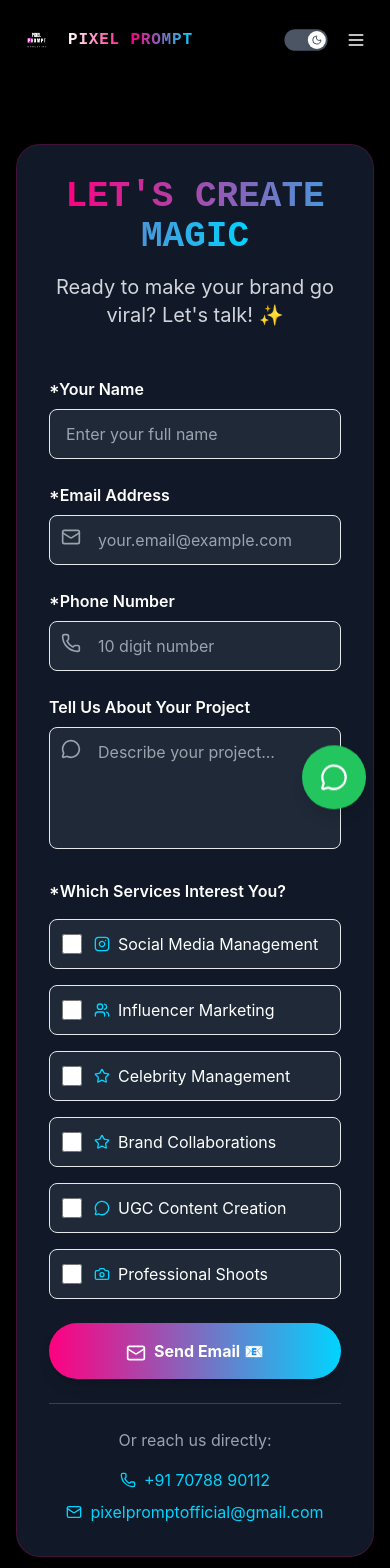
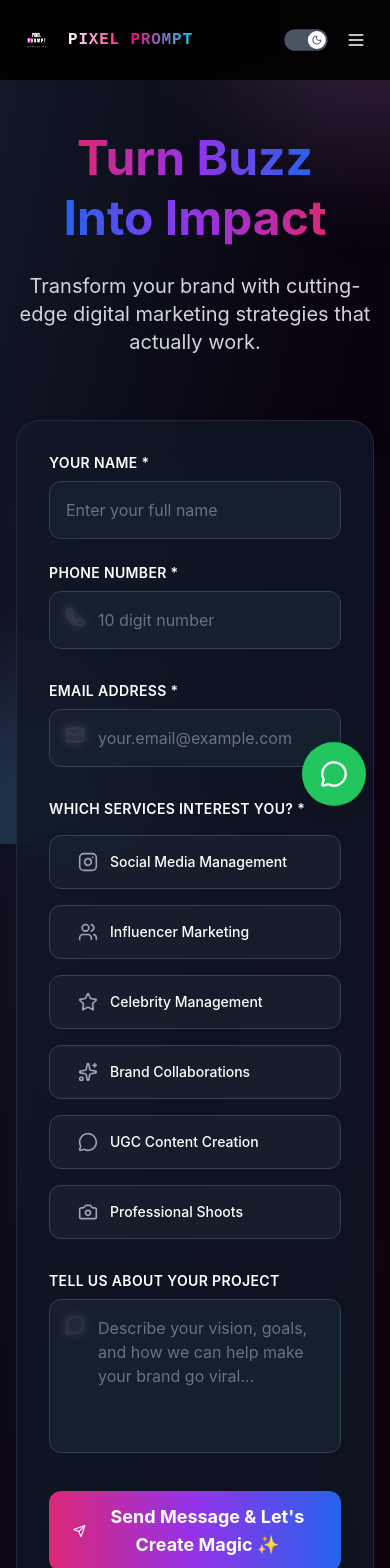
Before and after one commit to zaidrizvi/pixel-prompt, a React (Vite) app: page /contact in a window 390 px wide. Shown: the top 1568 px of the page. Built offline with nearby package versions, Linux system fonts and the light colour scheme.

Commit message:
changwsass

```diff
--- a/src/components/VideoSection.jsx
+++ b/src/components/VideoSection.jsx
@@ -1,63 +1,63 @@
-import React, { useRef, useState, useEffect } from "react";
-import { motion, useScroll, useTransform } from "framer-motion";
-import demoVideo from "../assets/ref.mp4";
+// import React, { useRef, useState, useEffect } from "react";
+// import { motion, useScroll, useTransform } from "framer-motion";
+// import demoVideo from "../assets/ref.mp4";
 
-const VideoShowcase = () => {
-  const containerRef = useRef(null);
-  const [isMobile, setIsMobile] = useState(false);
+// const VideoShowcase = () => {
+//   const containerRef = useRef(null);
+//   const [isMobile, setIsMobile] = useState(false);
 
-  useEffect(() => {
-    const checkMobile = () => setIsMobile(window.innerWidth < 640);
-    checkMobile();
-    window.addEventListener("resize", checkMobile);
-    return () => window.removeEventListener("resize", checkMobile);
-  }, []);
+//   useEffect(() => {
+//     const checkMobile = () => setIsMobile(window.innerWidth < 640);
+//     checkMobile();
+//     window.addEventListener("resize", checkMobile);
+//     return () => window.removeEventListener("resize", checkMobile);
+//   }, []);
 
-  const { scrollYProgress } = useScroll({
-    target: containerRef,
-    offset: ["start end", "end start"],
-  });
+//   const { scrollYProgress } = useScroll({
+//     target: containerRef,
+//     offset: ["start end", "end start"],
+//   });
 
-  const width = useTransform(
-    scrollYProgress,
-    [0, 0.5],
-    isMobile ? ["100vw", "100vw"] : ["80vw", "100vw"]
-  );
+//   const width = useTransform(
+//     scrollYProgress,
+//     [0, 0.5],
+//     isMobile ? ["100vw", "100vw"] : ["80vw", "100vw"]
+//   );
 
-  // Animate height slightly on desktop to remove gaps
-  const height = useTransform(
-    scrollYProgress,
-    [0, 0.5, 1],
-    isMobile
-      ? ["550px", "550px", "550px"] // your original mobile height
-      : ["700px", "700px", "700px"] // grows in middle for desktop
-  );
+//   // Animate height slightly on desktop to remove gaps
+//   const height = useTransform(
+//     scrollYProgress,
+//     [0, 0.5, 1],
+//     isMobile
+//       ? ["550px", "550px", "550px"] // your original mobile height
+//       : ["700px", "700px", "700px"] // grows in middle for desktop
+//   );
 
-  return (
-    <section
-      ref={containerRef}
-      className=" bg-light-card dark:bg-black flex justify-center py-6 " // responsive padding
-    >
-      <motion.div
-        style={{
-          width,
-          height,
-        }}
-        className="overflow-hidden shadow-lg"
-      >
-        <video
-          className="w-full h-full object-cover"
-          muted
-          loop
-          playsInline
-          autoPlay
-        >
-          <source src={demoVideo} type="video/mp4" />
-          Your browser does not support the video tag.
-        </video>
-      </motion.div>
-    </section>
-  );
-};
+//   return (
+//     <section
+//       ref={containerRef}
+//       className=" bg-light-card dark:bg-black flex justify-center py-6 " // responsive padding
+//     >
+//       <motion.div
+//         style={{
+//           width,
+//           height,
+//         }}
+//         className="overflow-hidden shadow-lg"
+//       >
+//         <video
+//           className="w-full h-full object-cover"
+//           muted
+//           loop
+//           playsInline
+//           autoPlay
+//         >
+//           <source src={demoVideo} type="video/mp4" />
+//           Your browser does not support the video tag.
+//         </video>
+//       </motion.div>
+//     </section>
+//   );
+// };
 
-export default VideoShowcase;
+// export default VideoShowcase;
--- a/src/components/contact/ContactForm.jsx
+++ b/src/components/contact/ContactForm.jsx
@@ -1,5 +1,5 @@
 import React, { useState } from 'react';
-import { Send, MessageCircle, Mail, Phone, Instagram, Users, Star, Camera } from 'lucide-react';
+import { Send, MessageCircle, Mail, Phone, Instagram, Users, Star, Camera, Sparkles, Heart } from 'lucide-react';
 
 const ContactForm = () => {
   const [formData, setFormData] = useState({
@@ -82,144 +82,201 @@
   };
 
   return (
-    <div className="min-h-screen bg-white dark:bg-black py-20 transition-colors duration-300">
-      <div className="max-w-4xl mx-auto px-4 sm:px-6 lg:px-8">
-        <div className="bg-white dark:bg-gray-900 rounded-3xl p-8 border border-gray-200 dark:border-neon-pink/20 shadow-2xl transition-colors duration-300">
+    <div className="min-h-screen bg-gradient-to-br from-slate-50 via-blue-50 to-purple-50 dark:from-gray-900 dark:via-purple-900/10 dark:to-pink-900/10 py-16 transition-all duration-500">
+      {/* Background decoration */}
+      <div className="fixed inset-0 overflow-hidden pointer-events-none">
+        <div className="absolute -top-40 -right-40 w-80 h-80 bg-gradient-to-br from-pink-300/20 to-purple-400/20 rounded-full blur-3xl animate-pulse"></div>
+        <div className="absolute -bottom-40 -left-40 w-80 h-80 bg-gradient-to-br from-blue-300/20 to-cyan-400/20 rounded-full blur-3xl animate-pulse delay-1000"></div>
+      </div>
 
-          <div className="text-center mb-12">
-            <h2 className="text-4xl md:text-5xl font-cyber font-bold mb-4">
-              <span className="bg-gradient-to-r from-neon-pink to-electric-blue bg-clip-text text-transparent">
-                LET'S CREATE MAGIC
+      <div className="max-w-4xl mx-auto px-4 sm:px-6 lg:px-8 relative z-10">
+        {/* Header Section */}
+        <div className="text-center mb-16">
+
+
+          <h2 className="text-5xl md:text-6xl font-bold mb-6 leading-tight">
+            <span className="bg-gradient-to-r from-pink-600 via-purple-600 to-blue-600 bg-clip-text text-transparent">
+              Turn Buzz
+            </span>
+            <br />
+            <span className="bg-gradient-to-r from-blue-600 via-purple-600 to-pink-600 bg-clip-text text-transparent">
+              Into Impact
             </span>
           </h2>
-            <p className="text-xl text-gray-600 dark:text-gray-300">
-              Ready to make your brand go viral? Let's talk! ✨
+
+          <p className="text-xl text-gray-600 dark:text-gray-300 max-w-2xl mx-auto">
+            Transform your brand with cutting-edge digital marketing strategies that actually work.
           </p>
         </div>
 
-          <form onSubmit={handleSubmit} className="space-y-6">
+        {/* Main Form Container */}
+        <div className="bg-white/80 dark:bg-gray-900/80 backdrop-blur-xl rounded-3xl p-8 md:p-12 border border-white/50 dark:border-gray-700/50 shadow-2xl shadow-purple-500/10 transition-all duration-300">
 
+          <form onSubmit={handleSubmit} className="space-y-8">
+
+            {/* Personal Info Section */}
+            <div className="grid grid-cols-1 md:grid-cols-2 gap-6">
               {/* Name */}
-            <div>
-              <label className="block text-gray-800 dark:text-white font-semibold mb-2">*Your Name</label>
+              <div className="space-y-2">
+                <label className="block text-gray-800 dark:text-white font-semibold text-sm uppercase tracking-wide">
+                  Your Name *
+                </label>
                 <input
                   type="text"
                   value={formData.name}
                   onChange={(e) => setFormData({ ...formData, name: e.target.value })}
                   placeholder="Enter your full name"
-                className="w-full px-4 py-3 bg-gray-50 dark:bg-gray-800 border rounded-lg outline-none text-gray-900 dark:text-white"
+                  className="w-full px-4 py-4 bg-gray-50/50 dark:bg-gray-800/50 backdrop-blur-sm border border-gray-200 dark:border-gray-700 rounded-xl outline-none text-gray-900 dark:text-white placeholder-gray-500 focus:border-pink-500 focus:ring-2 focus:ring-pink-500/20 transition-all duration-300"
                   required
                 />
-              {errors.name && <p className="text-red-500 text-sm mt-1">{errors.name}</p>}
+                {errors.name && <p className="text-red-500 text-sm flex items-center gap-1"><Heart size={14}/>{errors.name}</p>}
+              </div>
+
+              {/* Phone */}
+              <div className="space-y-2">
+                <label className="block text-gray-800 dark:text-white font-semibold text-sm uppercase tracking-wide">
+                  Phone Number *
+                </label>
+                <div className="relative">
+                  <Phone className="absolute left-4 top-4 text-gray-400" size={20} />
+                  <input
+                    type="tel"
+                    value={formData.phone}
+                    onChange={(e) => setFormData({ ...formData, phone: e.target.value })}
+                    placeholder="10 digit number"
+                    className="w-full px-4 py-4 pl-12 bg-gray-50/50 dark:bg-gray-800/50 backdrop-blur-sm border border-gray-200 dark:border-gray-700 rounded-xl outline-none text-gray-900 dark:text-white placeholder-gray-500 focus:border-pink-500 focus:ring-2 focus:ring-pink-500/20 transition-all duration-300"
+                    required
+                  />
+                </div>
+                {errors.phone && <p className="text-red-500 text-sm flex items-center gap-1"><Heart size={14}/>{errors.phone}</p>}
+              </div>
             </div>
 
             {/* Email */}
-            <div>
-              <label className="block text-gray-800 dark:text-white font-semibold mb-2">*Email Address</label>
+            <div className="space-y-2">
+              <label className="block text-gray-800 dark:text-white font-semibold text-sm uppercase tracking-wide">
+                Email Address *
+              </label>
               <div className="relative">
-                <Mail className="absolute left-3 top-3 text-gray-400" size={20} />
+                <Mail className="absolute left-4 top-4 text-gray-400" size={20} />
                 <input
                   type="email"
                   value={formData.email}
                   onChange={(e) => setFormData({ ...formData, email: e.target.value })}
                   placeholder="your.email@example.com"
-                  className="w-full px-4 py-3 pl-12 bg-gray-50 dark:bg-gray-800 border rounded-lg outline-none text-gray-900 dark:text-white"
+                  className="w-full px-4 py-4 pl-12 bg-gray-50/50 dark:bg-gray-800/50 backdrop-blur-sm border border-gray-200 dark:border-gray-700 rounded-xl outline-none text-gray-900 dark:text-white placeholder-gray-500 focus:border-pink-500 focus:ring-2 focus:ring-pink-500/20 transition-all duration-300"
                   required
                 />
               </div>
-              {errors.email && <p className="text-red-500 text-sm mt-1">{errors.email}</p>}
+              {errors.email && <p className="text-red-500 text-sm flex items-center gap-1"><Heart size={14}/>{errors.email}</p>}
             </div>
 
-            {/* Phone */}
-            <div>
-              <label className="block text-gray-800 dark:text-white font-semibold mb-2">*Phone Number</label>
-              <div className="relative">
-                <Phone className="absolute left-3 top-3 text-gray-400" size={20} />
-                <input
-                  type="tel"
-                  value={formData.phone}
-                  onChange={(e) => setFormData({ ...formData, phone: e.target.value })}
-                  placeholder="10 digit number"
-                  className="w-full px-4 py-3 pl-12 bg-gray-50 dark:bg-gray-800 border rounded-lg outline-none text-gray-900 dark:text-white"
-                  required
-                />
-              </div>
-              {errors.phone && <p className="text-red-500 text-sm mt-1">{errors.phone}</p>}
-            </div>
-
-            {/* Message */}
-            <div>
-              <label className="block text-gray-800 dark:text-white font-semibold mb-2">Tell Us About Your Project</label>
-              <div className="relative">
-                <MessageCircle className="absolute left-3 top-3 text-gray-400" size={20} />
-                <textarea
-                  value={formData.message}
-                  onChange={(e) => setFormData({ ...formData, message: e.target.value })}
-                  rows="4"
-                  placeholder="Describe your project..."
-                  className="w-full px-4 py-3 pl-12 bg-gray-50 dark:bg-gray-800 border rounded-lg outline-none text-gray-900 dark:text-white resize-none"
-                />
-              </div>
-            </div>
-
-            {/* Services */}
-            <div>
-              <label className="block text-gray-800 dark:text-white font-semibold mb-4">*Which Services Interest You?</label>
-              <div className="grid grid-cols-1 md:grid-cols-2 gap-4">
+            {/* Services Section */}
+            <div className="space-y-4">
+              <label className="block text-gray-800 dark:text-white font-semibold text-sm uppercase tracking-wide">
+                Which Services Interest You? *
+              </label>
+              <div className="grid grid-cols-1 sm:grid-cols-2 lg:grid-cols-3 gap-4">
                 {[
-                  { name: 'Social Media Management', icon: <Instagram size={16} /> },
-                  { name: 'Influencer Marketing', icon: <Users size={16} /> },
-                  { name: 'Celebrity Management', icon: <Star size={16} /> },
-                  { name: 'Brand Collaborations', icon: <Star size={16} /> },
-                  { name: 'UGC Content Creation', icon: <MessageCircle size={16} /> },
-                  { name: 'Professional Shoots', icon: <Camera size={16} /> }
+                  { name: 'Social Media Management', icon: <Instagram size={20} />, color: 'from-pink-500 to-red-500' },
+                  { name: 'Influencer Marketing', icon: <Users size={20} />, color: 'from-purple-500 to-pink-500' },
+                  { name: 'Celebrity Management', icon: <Star size={20} />, color: 'from-yellow-500 to-orange-500' },
+                  { name: 'Brand Collaborations', icon: <Sparkles size={20} />, color: 'from-blue-500 to-purple-500' },
+                  { name: 'UGC Content Creation', icon: <MessageCircle size={20} />, color: 'from-green-500 to-blue-500' },
+                  { name: 'Professional Shoots', icon: <Camera size={20} />, color: 'from-indigo-500 to-purple-500' }
                 ].map((service) => (
                   <label
                     key={service.name}
-                    className="flex items-center space-x-3 p-3 rounded-lg border cursor-pointer bg-gray-50 dark:bg-gray-800 hover:border-neon-pink/50"
+                    className={`group relative flex items-center space-x-3 p-4 rounded-xl cursor-pointer ${
+                      formData.services.includes(service.name)
+                        ? 'bg-gradient-to-r ' + service.color + ' text-white shadow-lg scale-105'
+                        : 'bg-gray-50/50 dark:bg-gray-800/50  border border-gray-200 dark:border-gray-700'
+                    }`}
                   >
                     <input
                       type="checkbox"
                       checked={formData.services.includes(service.name)}
                       onChange={() => handleServiceChange(service.name)}
-                      className="w-5 h-5"
+                      className="sr-only"
                     />
-                    <div className="flex items-center space-x-2">
-                      <span className="text-electric-blue">{service.icon}</span>
-                      <span className="text-gray-800 dark:text-white">{service.name}</span>
+                    <div className={`flex-shrink-0 ${formData.services.includes(service.name) ? 'text-white' : 'text-gray-600 dark:text-gray-400'}`}>
+                      {service.icon}
                     </div>
+                    <span className={`text-sm font-medium ${
+                      formData.services.includes(service.name) ? 'text-white' : 'text-gray-800 dark:text-white'
+                    }`}>
+                      {service.name}
+                    </span>
+                    {formData.services.includes(service.name) && (
+                      <div className="absolute inset-0 bg-gradient-to-r from-white/20 to-transparent rounded-xl"></div>
+                    )}
                   </label>
                 ))}
               </div>
-              {errors.services && <p className="text-red-500 text-sm mt-1">{errors.services}</p>}
+              {errors.services && <p className="text-red-500 text-sm flex items-center gap-1"><Heart size={14}/>{errors.services}</p>}
             </div>
 
-            {/* Submit */}
+            {/* Message */}
+            <div className="space-y-2">
+              <label className="block text-gray-800 dark:text-white font-semibold text-sm uppercase tracking-wide">
+                Tell Us About Your Project
+              </label>
+              <div className="relative">
+                <MessageCircle className="absolute left-4 top-4 text-gray-400" size={20} />
+                <textarea
+                  value={formData.message}
+                  onChange={(e) => setFormData({ ...formData, message: e.target.value })}
+                  rows="5"
+                  placeholder="Describe your vision, goals, and how we can help make your brand go viral..."
+                  className="w-full px-4 py-4 pl-12 bg-gray-50/50 dark:bg-gray-800/50 backdrop-blur-sm border border-gray-200 dark:border-gray-700 rounded-xl outline-none text-gray-900 dark:text-white placeholder-gray-500 focus:border-pink-500 focus:ring-2 focus:ring-pink-500/20 transition-all duration-300 resize-none"
+                />
+              </div>
+            </div>
+
+            {/* Submit Button */}
             <button
               type="submit"
-              className="w-full px-8 py-4 bg-gradient-to-r from-neon-pink to-electric-blue text-white font-bold rounded-full shadow-lg hover:scale-105 transition-all"
+              className="group w-full relative px-6 py-3 bg-gradient-to-r from-pink-600 via-purple-600 to-blue-600 text-white font-bold rounded-xl shadow-xl hover:shadow-2xl hover:shadow-purple-500/25 transform hover:scale-[1.02] transition-all duration-300 overflow-hidden"
             >
-              <Mail size={20} className="inline-block mr-2" />
-              Send Email 📧
+              <div className="absolute inset-0 bg-gradient-to-r from-pink-500 via-purple-500 to-blue-500 opacity-0 group-hover:opacity-100 transition-opacity duration-300"></div>
+              <div className="relative flex items-center justify-center space-x-3">
+                <Send size={20} className="group-hover:translate-x-1 transition-transform duration-300" />
+                <span className="text-lg">Send Message & Let's Create Magic ✨</span>
+              </div>
             </button>
 
             {/* Contact Info */}
-            <div className="text-center pt-6 border-t border-gray-200 dark:border-gray-700">
-              <p className="text-gray-600 dark:text-gray-400 mb-4">Or reach us directly:</p>
-              <div className="flex flex-col sm:flex-row items-center justify-center space-y-2 sm:space-y-0 sm:space-x-6">
-                <a href="tel:+917078890112" className="flex items-center space-x-2 text-electric-blue hover:text-neon-pink">
-                  <Phone size={16} />
-                  <span>+91 70788 90112</span>
+            <div className="text-center pt-8 border-t border-gray-200/50 dark:border-gray-700/50">
+              <p className="text-gray-600 dark:text-gray-400 mb-6 font-medium">Prefer direct contact?</p>
+              <div className="flex flex-col sm:flex-row items-center justify-center space-y-4 sm:space-y-0 sm:space-x-8">
+                <a
+                  href="tel:+917078890112"
+                  className="group flex items-center space-x-3 px-6 py-3 bg-gradient-to-r from-blue-50 to-purple-50 dark:from-blue-900/20 dark:to-purple-900/20 rounded-lg hover:from-blue-100 hover:to-purple-100 dark:hover:from-blue-800/30 dark:hover:to-purple-800/30 transition-all duration-300"
+                >
+                  <Phone size={18} className="text-blue-600 group-hover:scale-110 transition-transform duration-300" />
+                  <span className="font-medium text-gray-800 dark:text-white">+91 70788 90112</span>
                 </a>
-                <a href="mailto:pixelpromptofficial@gmail.com" className="flex items-center space-x-2 text-electric-blue hover:text-neon-pink">
-                  <Mail size={16} />
-                  <span>pixelpromptofficial@gmail.com</span>
+
+                <a
+                  href="mailto:pixelpromptofficial@gmail.com"
+                  className="group flex items-center space-x-3 px-6 py-3 bg-gradient-to-r from-pink-50 to-purple-50 dark:from-pink-900/20 dark:to-purple-900/20 rounded-lg hover:from-pink-100 hover:to-purple-100 dark:hover:from-pink-800/30 dark:hover:to-purple-800/30 transition-all duration-300"
+                >
+                  <Mail size={18} className="text-pink-600 group-hover:scale-110 transition-transform duration-300" />
+                  <span className="font-medium text-gray-800 dark:text-white">pixelpromptofficial@gmail.com</span>
                 </a>
               </div>
             </div>
 
           </form>
         </div>
+
+        {/* Footer note */}
+        <div className="text-center mt-8">
+          <p className="text-sm text-gray-500 dark:text-gray-400">
+            🔒 Your information is secure and will only be used to contact you about your project.
+          </p>
+        </div>
+
       </div>
     </div>
   );
--- a/src/pages/Home.jsx
+++ b/src/pages/Home.jsx
@@ -2,7 +2,7 @@
 import Hero from '../components/home/Hero.jsx';
 import Services from '../components/home/Services2.jsx';
 
-import VideoShowcase from '../components/VideoSection.jsx';
+// import VideoShowcase from '../components/VideoSection.jsx';
 
 import WhatWeDo from '../components/WhatWeDo.jsx';
 
@@ -18,9 +18,9 @@
   return (
     <div className="overflow-x-hidden">
       <Hero />
-      <VideoShowcase/>
+      {/* <VideoShowcase/> */}
+     <WorkComponent/>
      <WhatWeDo/>
-     <WorkComponent/>
      <Timeline/>
      <Stats/>
       <Services/>
```
Lines whose indentation alone changed are shown as unchanged.
